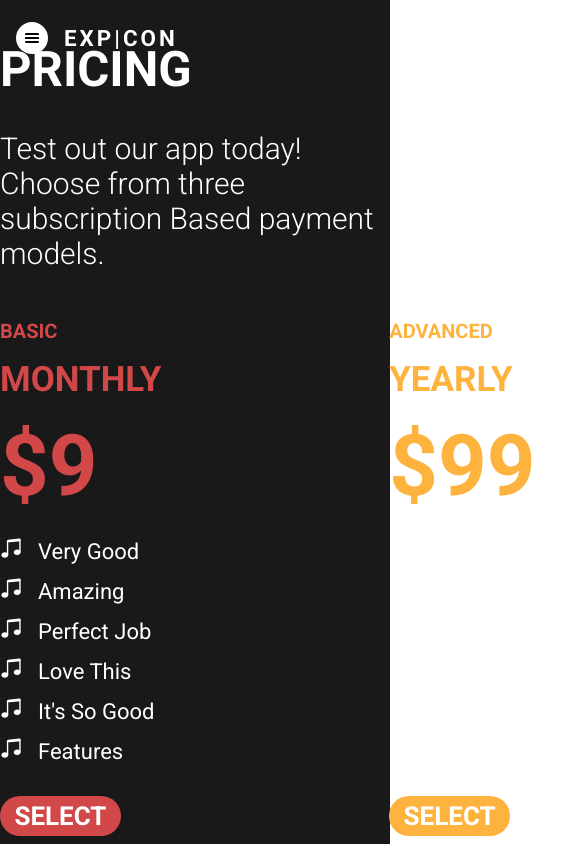
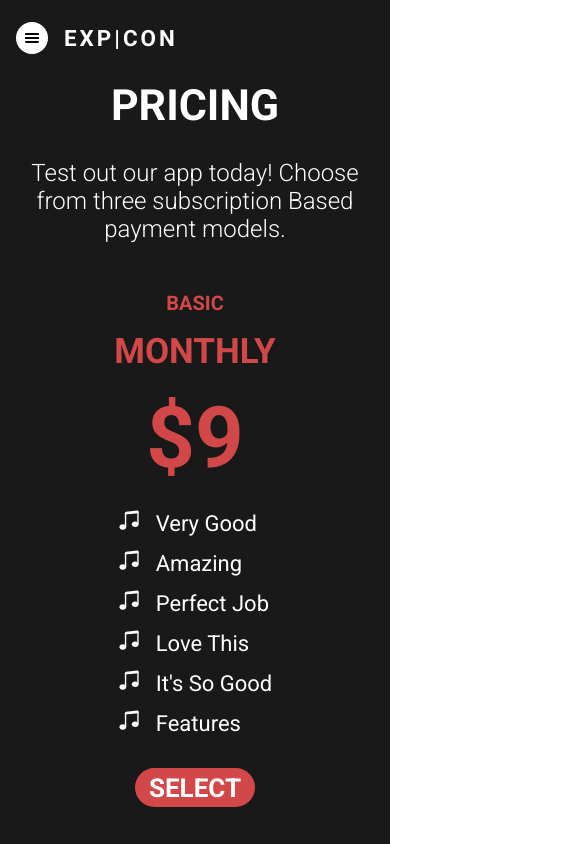
Before and after one commit to rudwo8134/Speerproejct, a React (Create React App) app: page /#/pricing in a window 390 px wide. Shown: the top 844 px of the page, 585 px wide, since content can reach past the window. Built offline with nearby package versions, Linux system fonts and the light colour scheme.

Commit message:
add the responsive design for download, footer, price page

```diff
--- a/src/Components/Hero/Hero.jsx
+++ b/src/Components/Hero/Hero.jsx
@@ -45,8 +45,9 @@ const SlidertextWrapper = styled.div`
     align-items: center;
   }
   .buttoncontainer {
-    @media screen and (max-width: 468px){
-      margin-top:1rem;
+
+    @media screen and (max-width: 468px) {
+      margin-top: 1rem;
       width: 100vw;
       display: flex;
       align-items: center;
--- a/src/Components/PriceComponents/Price.jsx
+++ b/src/Components/PriceComponents/Price.jsx
@@ -12,26 +12,50 @@ const PriceWrapper = styled.div`
   width: 100vw;
   height: 100vh;
   background-color: ${staticcss.color.Pricebackground};
+  @media screen and (max-width: 468px) {
+    height: unset;
+  }
 `;
-const ContentWrapper =styled.div`
+const ContentWrapper = styled.div`
   max-width: 1300px;
   height: 100vh;
-  margin:0 auto;
+  margin: 0 auto;
   display: flex;
   flex-direction: column;
   align-items: center;
   justify-content: center;
-`
+  @media screen and (max-width: 468px) {
+    height: unset;
+  }
+`;
 const Headercontents = styled.div`
+  @media screen and (max-width: 468px) {
+    width: 100vw;
+  }
   h1 {
     font-size: ${staticcss.fontSize.PriceMainHead};
-    color:white;
-    text-transform:uppercase;
+    color: white;
+    text-transform: uppercase;
+    @media screen and (max-width: 468px) {
+      font-size: ${staticcss.fontSize.mobilePriceMainHead};
+      margin-top: 5rem;
+      width: 100vw;
+      text-align: center;
+    }
   }
   span {
     font-size: ${staticcss.fontSize.PriceMainsub};
-    color:white;
+    color: white;
     font-weight: 300;
+    @media screen and (max-width: 468px) {
+      font-size: ${staticcss.fontSize.mobilePriceMainsub};
+      display: flex;
+      justify-content: center;
+      align-items: center;
+      text-align:center;
+      width: 90vw;
+      margin: 0 auto;
+    }
   }
 `;
 const Cardcontents = styled.div`
@@ -41,6 +65,10 @@ const Cardcontents = styled.div`
   width: 1000px;
   margin: 0 auto;
   margin-top: 3rem;
+  @media screen and (max-width: 468px) {
+    width: 100vw;
+    flex-direction: column;
+  }
 `;
 
 const CardContainer = styled.div`
@@ -49,6 +77,11 @@ const CardContainer = styled.div`
   justify-content: center;
 
   align-items: flex-start;
+  @media screen and (max-width: 468px) {
+    align-items: center;
+  }
+  button {
+  }
   .title {
     margin: 0;
     font-size: ${staticcss.fontSize.Priceboxmain};
@@ -107,6 +140,14 @@ const Musicicons = styled(BsMusicNoteBeamed)`
   color: white;
   margin-right: 1rem;
 `;
+const Buttoncontainer = styled.div`
+  display: flex;
+  justify-content: center;
+  align-items: center;
+  @media screen and (max-width: 468px) {
+    margin-bottom:5rem;
+  }
+`;
 
 const Price = () => {
   return (
@@ -133,6 +174,7 @@ const Price = () => {
                     );
                   })}
                 </ul>
+                <Buttoncontainer>
                   <HoverButton
                     select={data.select}
                     Text="Select"
@@ -149,6 +191,7 @@ const Price = () => {
                         : 'white'
                     }
                   />
+                </Buttoncontainer>
               </CardContainer>
             );
           })}
--- a/src/Staticcss.jsx
+++ b/src/Staticcss.jsx
@@ -73,6 +73,12 @@ const staticcss = {
     Priceboxsub: '35px',
     Priceboxprice: '85px',
     Priceboxlist: '22px',
+    mobilePriceMainHead: '43px',
+    mobilePriceMainsub: '24px',
+    mobilePriceboxmain: '20px',
+    mobilePriceboxsub: '35px',
+    mobilePriceboxprice: '85px',
+    mobilePriceboxlist: '22px',
     // Payment
     PaymentMainhead: '44px',
     Paymentselecthead: '30px',
```
Also changed, not shown: 1 other file (tests, documents, lock files or other folders). Lines whose indentation alone changed are shown as unchanged.
